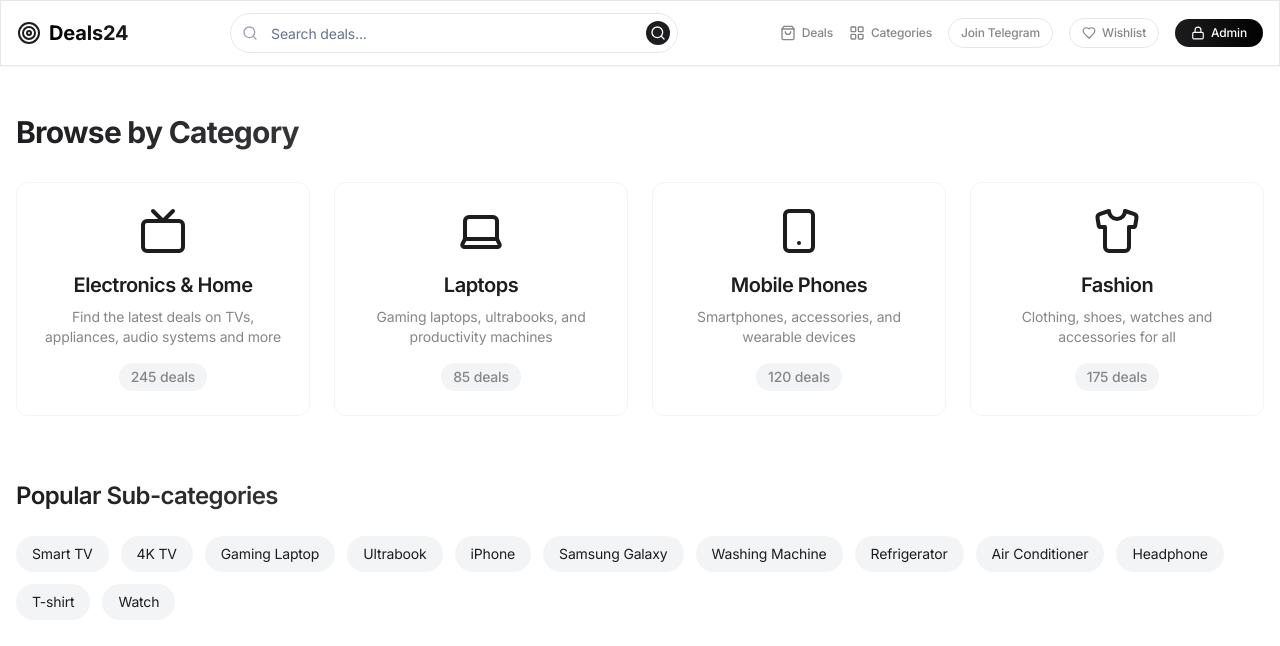
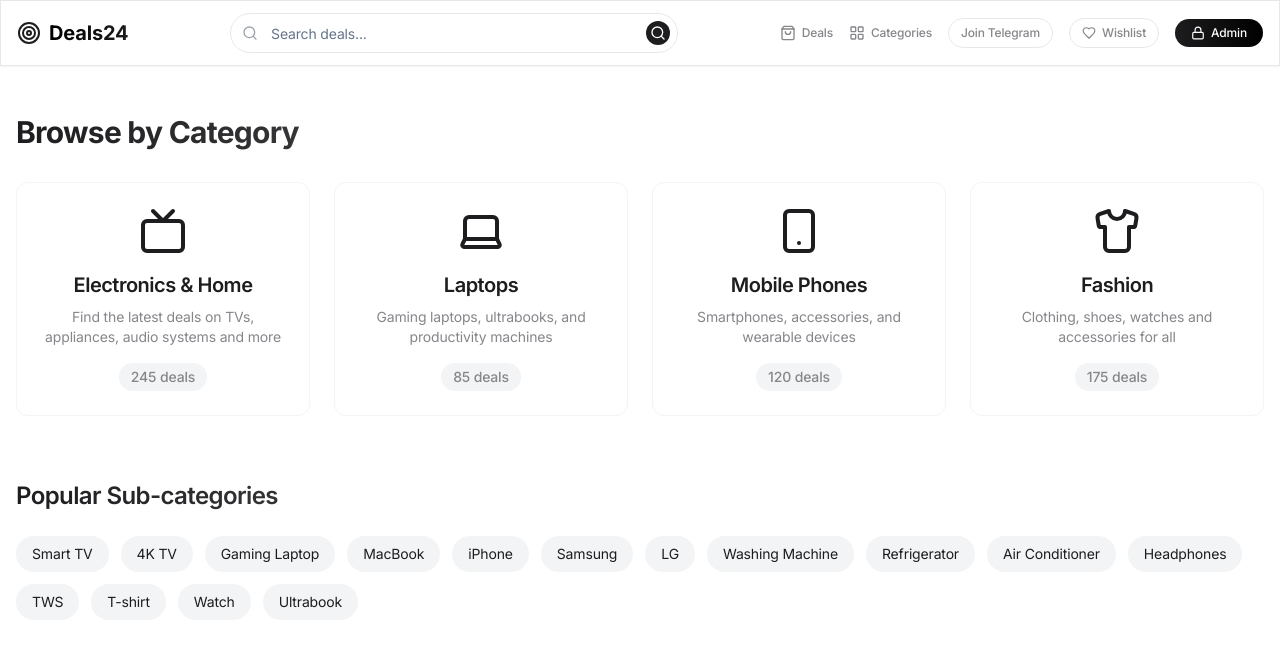
Before and after one commit to harishuptodate/deals24, a React (Vite) app: page /categories in a window 1280 px wide. Shown: the top 646 px of the page. Built offline with nearby package versions, Linux system fonts and the light colour scheme.

Commit message:
changed popular sub categories names

```diff
--- a/src/pages/Categories.tsx
+++ b/src/pages/Categories.tsx
@@ -47,8 +47,8 @@ const Categories = () => {
   };
 
   const popularSubCategories = [
-    'Smart TV', '4K TV', 'Gaming Laptop', 'Ultrabook', 'iPhone', 'Samsung Galaxy',
-    'Washing Machine', 'Refrigerator', 'Air Conditioner', 'Headphone', 'T-shirt', 'Watch'
+    'Smart TV', '4K TV', 'Gaming Laptop', 'MacBook', 'iPhone', 'Samsung', 'LG',
+    'Washing Machine', 'Refrigerator', 'Air Conditioner', 'Headphones', 'TWS', 'T-shirt', 'Watch' , 'Ultrabook'
   ];
 
   return (
```
